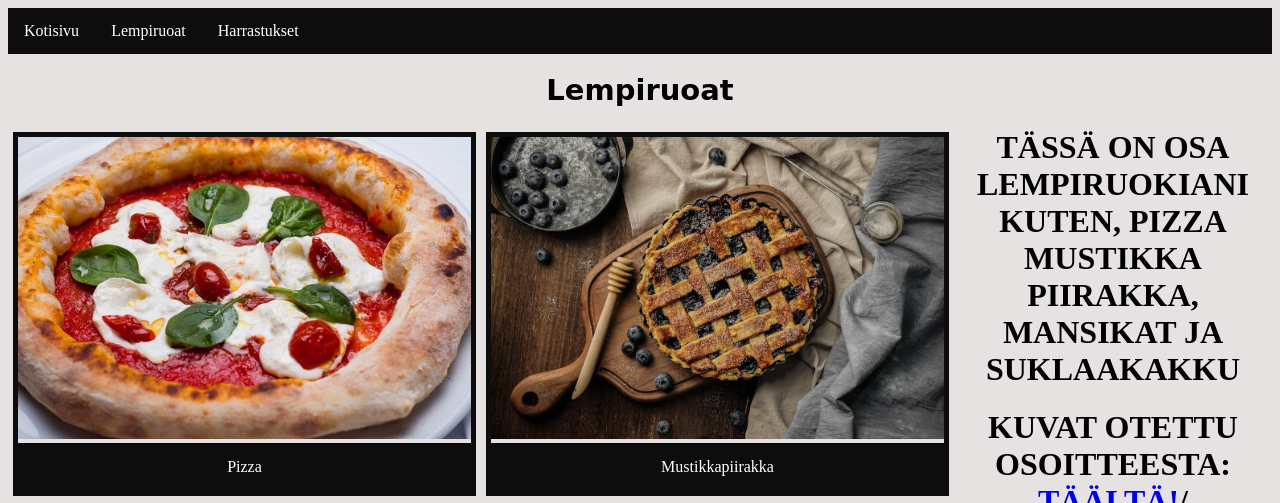
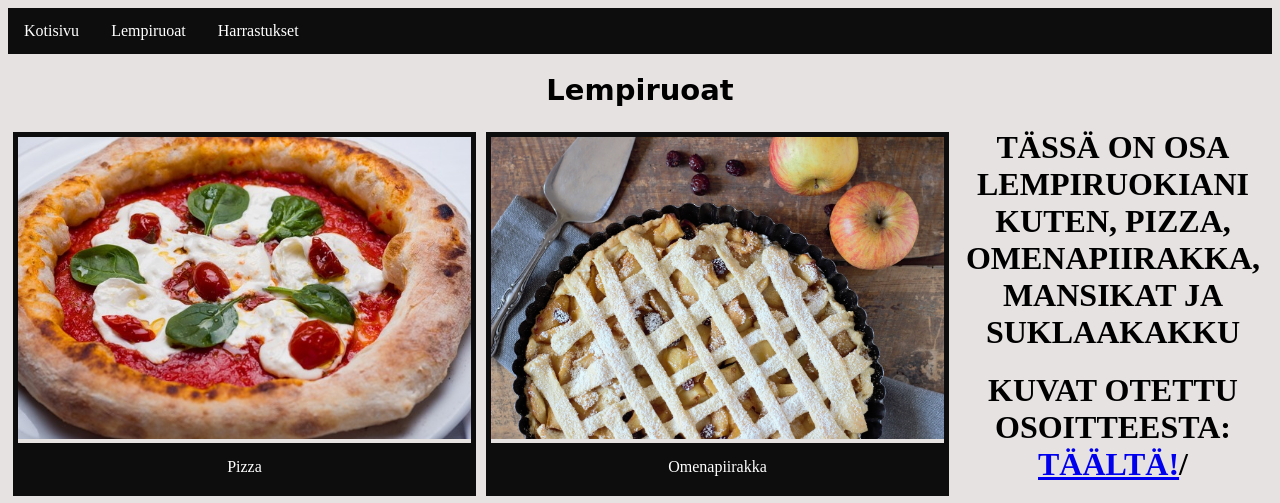
Before and after one commit to miikaxm/sivut, a plain HTML site: page lempiruoka.html in a window 1280 px wide. Shown: the top 503 px of the page. Drawn offline with Linux system fonts and the light colour scheme.

Commit message:
osa lempiruokien kuvista vaihdettu

```diff
--- a/lempiruoka.html
+++ b/lempiruoka.html
@@ -22,8 +22,8 @@
     </div>
 
     <div class="gallery">
-        <img src="img/piirakka.jpeg" alt="Kuva mustikkapiirakasta" width="600" height="200">
-        <div class="desc white">Mustikkapiirakka</div>
+        <img src="img/piirakka.jpg" alt="Kuva omenapiirakasta" width="600" height="200">
+        <div class="desc white">Omenapiirakka</div>
     </div>
 
     <div class="gallery">
@@ -36,8 +36,8 @@
         <div class="desc white">Suklaakakku</div>
     </div>
 
-        <h1 class="center">TÄSSÄ ON OSA LEMPIRUOKIANI KUTEN, PIZZA MUSTIKKA PIIRAKKA, MANSIKAT JA SUKLAAKAKKU</h1>
-        <h1 class="center">KUVAT OTETTU OSOITTEESTA: <a href="https://www.pexels.com/fi-fi/hae/ilmaisia%20kuvia/" target="_blank">TÄÄLTÄ!</a>/</h1>
+        <h1 class="center">TÄSSÄ ON OSA LEMPIRUOKIANI KUTEN, PIZZA, OMENAPIIRAKKA, MANSIKAT JA SUKLAAKAKKU</h1>
+        <h1 class="center">KUVAT OTETTU OSOITTEESTA: <a href="https://pixabay.com/" target="_blank">TÄÄLTÄ!</a>/</h1>
 
 
 </body>
```
Also changed, not shown: img/kakku.jpg, img/piirakka.jpeg (deleted), img/piirakka.jpg (added).
